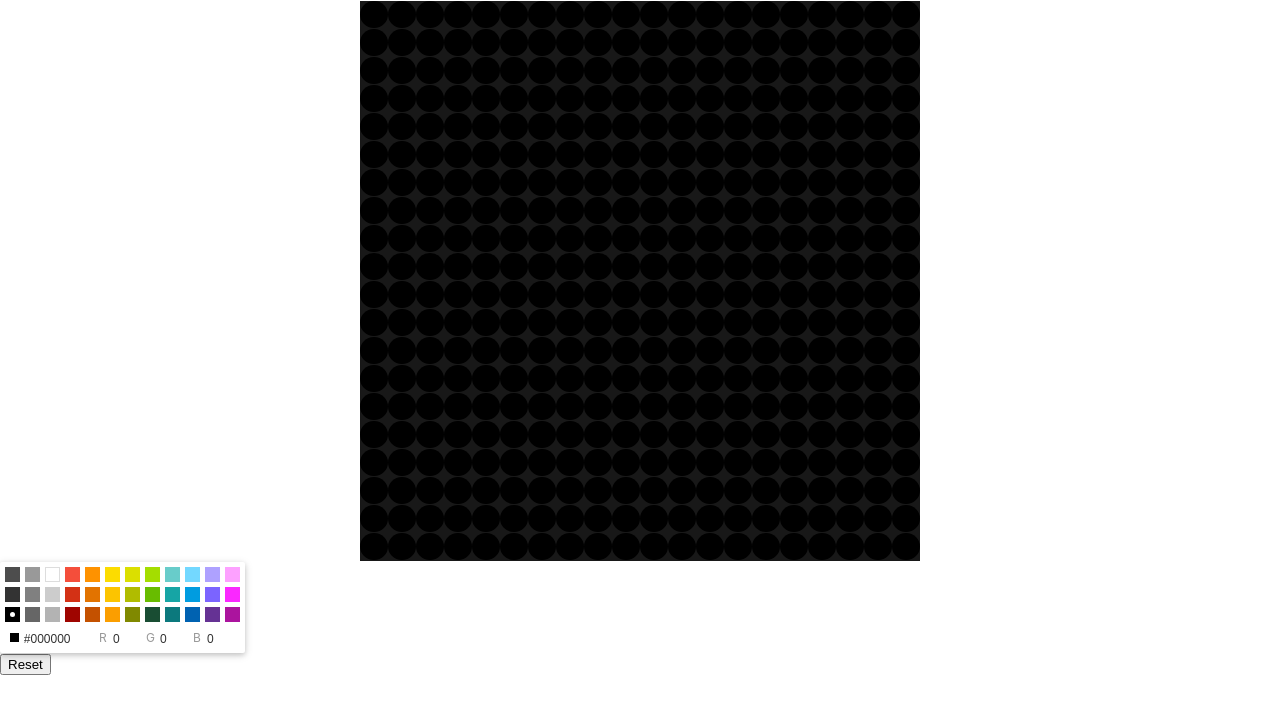
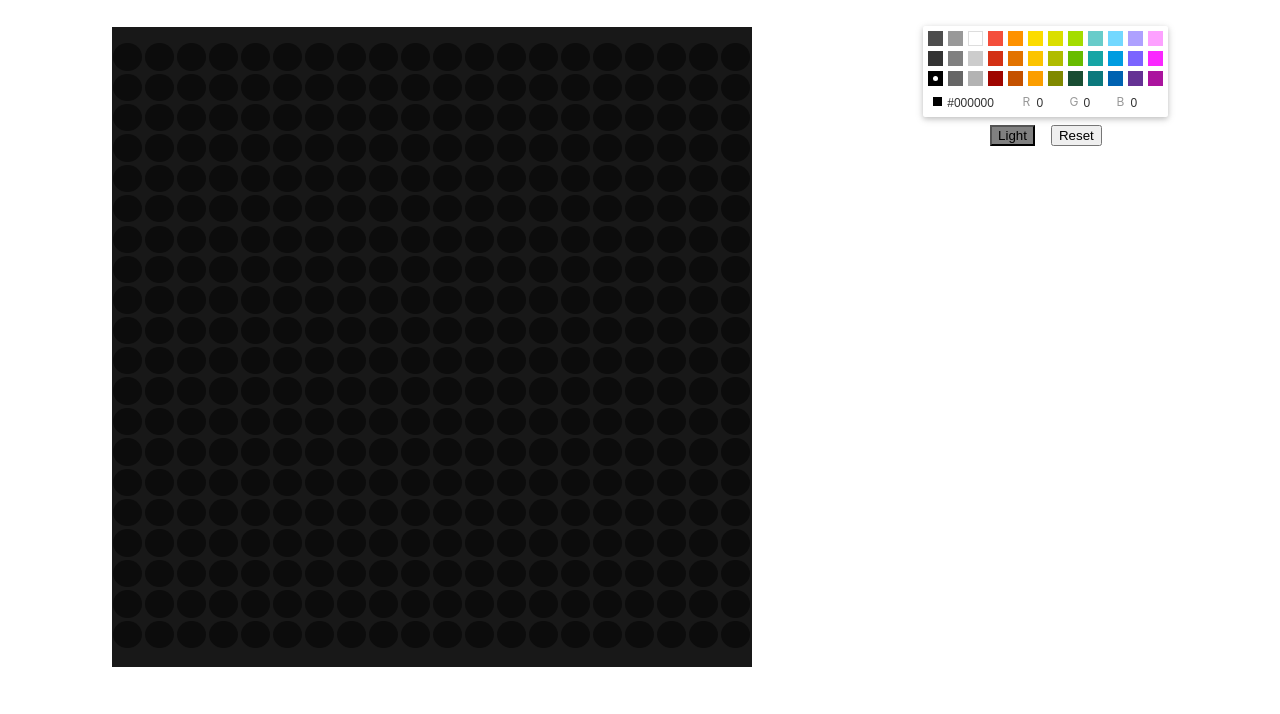
Before and after one commit to navedrahim/drawing-app, a React (Create React App) app in the folder client/: page /draw in a window 1280 px wide. Shown: the top 714 px of the page. Built offline with nearby package versions, Linux system fonts and the light colour scheme.

Commit message:
makes progress on reset; adds light effect; basic styling on DrawingCanvas screen

```diff
--- a/client/src/components/Canvas/Canvas.css
+++ b/client/src/components/Canvas/Canvas.css
@@ -1,6 +1,10 @@
 .canvas {
+  /* display: grid;
+  grid-template-columns: repeat(20, 1fr);
+  grid-template-rows: repeat(20, 1fr); */
+
   margin: 1px auto;
-  max-height: 70vh;
+  height: 80vh;
   background-color: rgb(24, 24, 24);
   aspect-ratio: 1/1;
 }
--- a/client/src/components/Canvas/Canvas.jsx
+++ b/client/src/components/Canvas/Canvas.jsx
@@ -1,10 +1,10 @@
 import Row from "../Row/Row.jsx"
 import "./Canvas.css"
 
-function Canvas({ selectedColor, reset }){
+function Canvas({ selectedColor, reset, light }){
   const rows = []
   for (let i=0; i < 20; i++){
-    rows.push(<Row key={i} selectedColor={selectedColor} reset={reset}/>)
+    rows.push(<Row key={i} selectedColor={selectedColor} reset={reset} light={light}/>)
   }
   return (
     <div className="canvas">
--- a/client/src/components/Hole/Hole.css
+++ b/client/src/components/Hole/Hole.css
@@ -1,10 +1,14 @@
 .hole {
-  height: 98%;
-  width: 5%;
+  height: 95%;
+  width: 4.5%;
+  margin: 2.5% .25%;
   border-radius: 50%;
   background-color: black;
+  opacity: .5;
 }
 
-.black {
-  background-color: black !important;
+.light {
+  box-shadow: 0 0 7px 3px rgba(255, 255, 255, 0.722);
+  opacity: 1;
+  z-index: 2;
 }
--- a/client/src/components/Hole/Hole.jsx
+++ b/client/src/components/Hole/Hole.jsx
@@ -1,7 +1,7 @@
-import { useState } from "react";
+import { useState, useEffect } from "react";
 import "./Hole.css";
 
-function Hole({ selectedColor, reset }) {
+function Hole({ selectedColor, reset, light }) {
   const [pegColor, setPegColor] = useState("");
   const [colorSet, setColorSet] = useState(false);
 
@@ -10,8 +10,6 @@ function Hole({ selectedColor, reset }) {
     setColorSet(true);
   };
 
-
-
   const handleMouseEnter = () => {
     if (!colorSet) setPegColor(selectedColor);
   };
@@ -19,13 +17,20 @@ function Hole({ selectedColor, reset }) {
   const handleMouseLeave = () => {
     if (!colorSet) setPegColor("black");
   };
+
+  useEffect(() => {
+    if (reset) {
+      setPegColor("black")
+      setColorSet(false)
+    }
+    }, [reset])
   return (
     <div
       onClick={handleClick}
       onMouseEnter={handleMouseEnter}
       onMouseLeave={handleMouseLeave}
       style={{ backgroundColor: pegColor }}
-      className={reset ? "hole black" : "hole" }
+      className={light && colorSet ? "hole light" : "hole"}
     ></div>
   );
 }
--- a/client/src/components/Row/Row.css
+++ b/client/src/components/Row/Row.css
@@ -1,5 +1,6 @@
 .row {
   display: flex;
-  height: 5%;
+  height: 4.5%;
+  margin: .25% 0;
   width: 100%;
 }
--- a/client/src/components/Row/Row.jsx
+++ b/client/src/components/Row/Row.jsx
@@ -1,10 +1,10 @@
 import Hole from "../Hole/Hole.jsx"
 import "./Row.css"
 
-function Row({ selectedColor, reset }){
+function Row({ selectedColor, reset, light }){
   const holes = []
   for (let i = 0; i < 20; i++){
-    holes.push(<Hole key={i} selectedColor={selectedColor} reset={reset}/>)
+    holes.push(<Hole key={i} selectedColor={selectedColor} reset={reset} light={light}/>)
   }
   return(
     <div className="row">
--- a/client/src/screens/DrawingCanvas/DrawingCanvas.css
+++ b/client/src/screens/DrawingCanvas/DrawingCanvas.css
@@ -0,0 +1,15 @@
+.drawing-container {
+  display: flex;
+  justify-content: space-around;
+  padding: 2%;
+}
+
+.tools-area {
+  display: flex;
+  flex-direction: column;
+  align-items: center;
+}
+
+.button-container button {
+  margin: 8px;
+}
--- a/client/src/screens/DrawingCanvas/DrawingCanvas.jsx
+++ b/client/src/screens/DrawingCanvas/DrawingCanvas.jsx
@@ -1,28 +1,38 @@
-import { useState } from "react";
+import { useState, useEffect } from "react";
 import { CompactPicker } from "react-color";
 import Canvas from "../../components/Canvas/Canvas";
 import "./DrawingCanvas.css";
 function DrawingCanvas() {
   const [selectedColor, setColor] = useState("");
   const [reset, setReset] = useState(false);
+  const [light, toggleLight] = useState(false)
   const changeColor = (color) => {
     setColor(color.hex);
     setReset(false);
   };
+  const handleLight = () => {
+    toggleLight(!light)
+  }
   const handleReset = () => {
     setReset(true);
+    setTimeout(() => setReset(false), 10)
   };
+
+
   return (
     <div className="drawing-canvas">
       <div className="drawing-container">
         <div className="drawing-area">
-          <Canvas selectedColor={selectedColor} reset={reset} />
+          <Canvas selectedColor={selectedColor} reset={reset} light={light} />
         </div>
+        <div className="tools-area">
         <div className="color-picker">
           <CompactPicker color={selectedColor} onChangeComplete={changeColor} />
         </div>
-        <div className="reset-button">
+        <div className="button-container">
+          <button onClick={handleLight} style={{backgroundColor: light ? "yellow" : "gray"}}>Light</button>
           <button onClick={handleReset}>Reset</button>
+        </div>
         </div>
       </div>
     </div>
```
